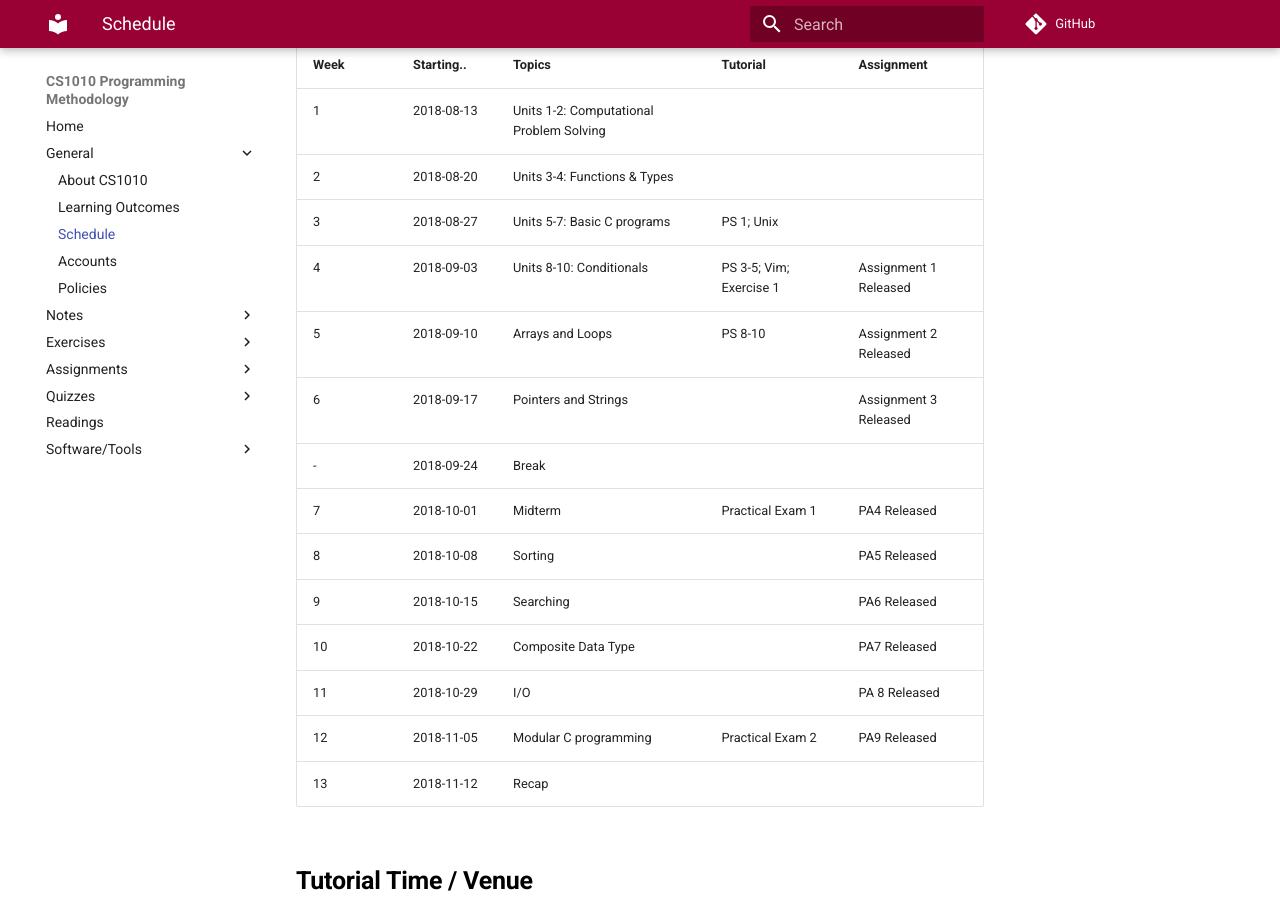
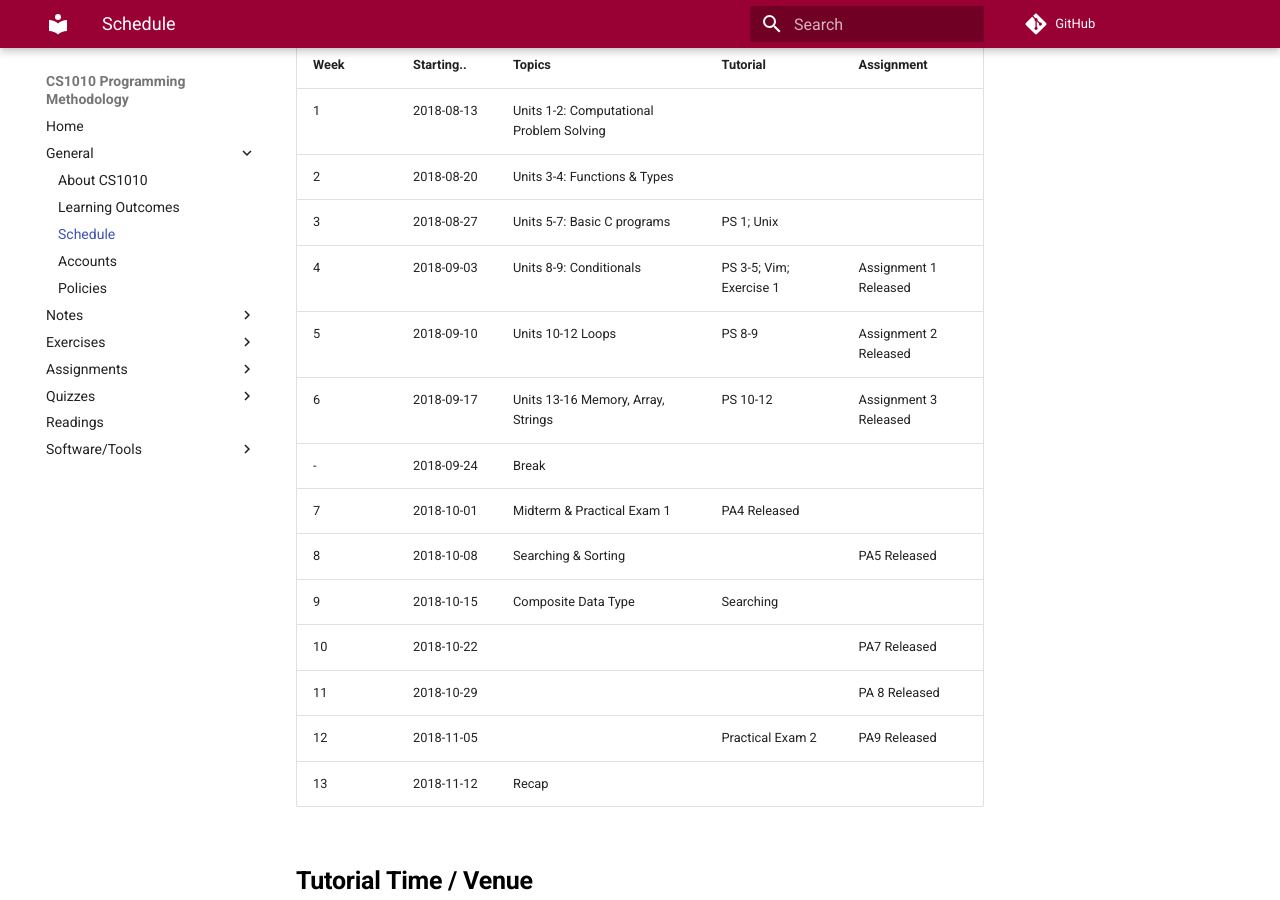
Before and after one commit to LL-Pengfei/CS1010-AY1819S1-Personal, an MkDocs documentation site: the page built from docs/schedule.md, in a window 1280 px wide and 900 px high, scrolled down 262 px. Built offline with MkDocs 1.6.1 and Material for MkDocs 9.7.7, drawn with Linux system fonts in a browser that asks for light colours; nearby versions of some CDN libraries; some web fonts are replaced; comment, search, counter and statistics services are not loaded; old or Windows-style settings are respelled for this version of MkDocs.

Commit message:
Update schedule

```diff
--- a/docs/schedule.md
+++ b/docs/schedule.md
@@ -4,21 +4,21 @@ This is a tentative schedule for CS1010.
 
 # Lecture Schedule (Tentative)
 
-Week | Starting.. | Topics                                    | Tutorial              | Assignment |
------| ---------- | ----------------------------------------- | ----------------------| -----------|
-1    | 2018-08-13 | Units 1-2: Computational Problem Solving  |                       |            |
-2    | 2018-08-20 | Units 3-4: Functions & Types              |                       |            |
-3    | 2018-08-27 | Units 5-7: Basic C programs               | PS 1; Unix            |            |
-4    | 2018-09-03 | Units 8-10: Conditionals                  | PS 3-5; Vim; Exercise 1 | Assignment 1 Released |
-5    | 2018-09-10 | Arrays and Loops                          | PS 8-10               | Assignment 2 Released |
-6    | 2018-09-17 | Pointers and Strings                      |                       | Assignment 3 Released |
--    | 2018-09-24 | Break | | |
-7    | 2018-10-01 | Midterm | Practical Exam 1 | PA4 Released |
-8    | 2018-10-08 | Sorting |  | PA5 Released |
-9    | 2018-10-15 | Searching | | PA6 Released |
-10   | 2018-10-22 | Composite Data Type | | PA7 Released |
-11   | 2018-10-29 | I/O | | PA 8 Released |
-12   | 2018-11-05 | Modular C programming | Practical Exam 2 | PA9 Released |
+Week | Starting.. | Topics                                   | Tutorial              | Assignment |
+-----| ---------- | -----------------------------------------| ----------------------| -----------|
+1    | 2018-08-13 | Units 1-2: Computational Problem Solving |                       |            |
+2    | 2018-08-20 | Units 3-4: Functions & Types             |                       |            |
+3    | 2018-08-27 | Units 5-7: Basic C programs              | PS 1; Unix            |            |
+4    | 2018-09-03 | Units 8-9: Conditionals                  | PS 3-5; Vim; Exercise 1 | Assignment 1 Released |
+5    | 2018-09-10 | Units 10-12 Loops                        | PS 8-9                | Assignment 2 Released |
+6    | 2018-09-17 | Units 13-16 Memory, Array, Strings       | PS 10-12              | Assignment 3 Released |
+-    | 2018-09-24 | Break                                    |                       | |
+7    | 2018-10-01 | Midterm & Practical Exam 1               | PA4 Released |
+8    | 2018-10-08 | Searching & Sorting                         |                       | PA5 Released |
+9    | 2018-10-15 | Composite Data Type                      | Searching | | PA6 Released |
+10   | 2018-10-22 |  | | PA7 Released |
+11   | 2018-10-29 |  | | PA 8 Released |
+12   | 2018-11-05 |  | Practical Exam 2 | PA9 Released |
 13   | 2018-11-12 | Recap | | |
 
 ## Tutorial Time / Venue
```
